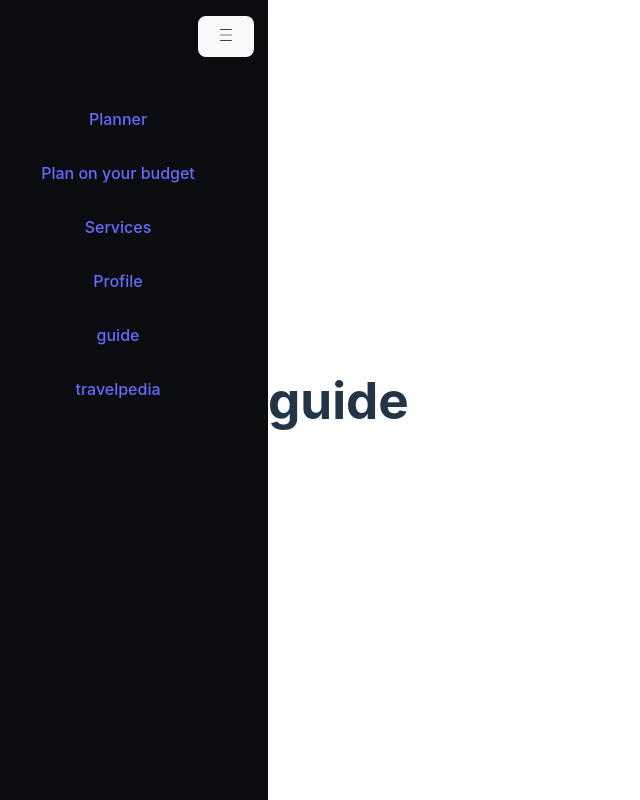
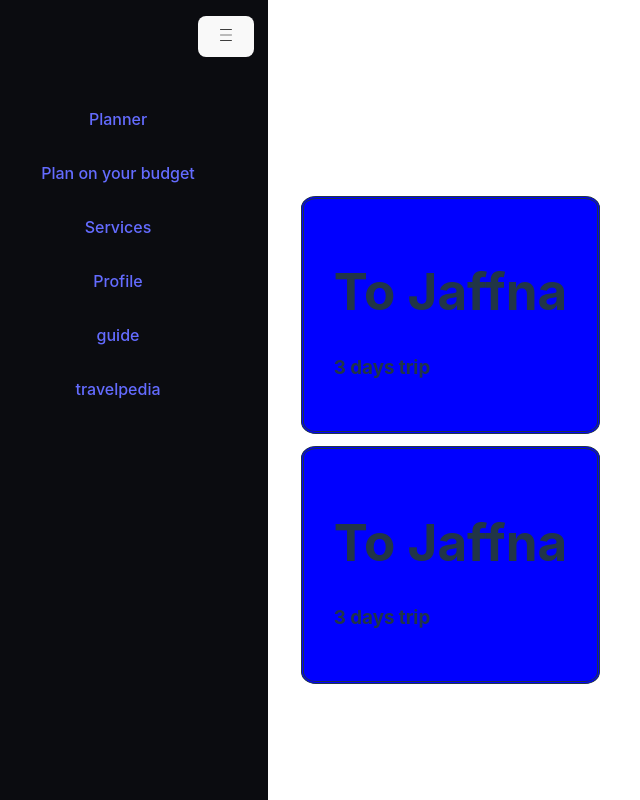
Before and after one commit to it21208744/exploremate, a React (Vite) app in the folder frontend/: page /travelerDashBoard/guide in a window 1280 px wide. Shown: the whole page, without its empty margins (32-672 px from the left). Built offline with nearby package versions, Linux system fonts and the light colour scheme; no server answers.

Commit message:
half completed all plans interface

```diff
--- a/frontend/src/assets/wrappers/travelersWrappers/guide.js
+++ b/frontend/src/assets/wrappers/travelersWrappers/guide.js
@@ -3,7 +3,18 @@ import styled from 'styled-components'
 const Wrapper = styled.div`
   .guideContainer {
     position: relative;
-    left: 300px;
+    left: 40vh;
+    /* top: -15vw; */
+  }
+
+  .planThumbnail {
+    position: relative;
+    top: 5vh;
+    background: blue;
+    margin: 1vw;
+    padding: 30px;
+    border-style: double;
+    border-radius: 5%;
   }
 `
 
--- a/frontend/src/index.css
+++ b/frontend/src/index.css
@@ -5,7 +5,7 @@
 
   color-scheme: light dark;
   color: rgba(255, 255, 255, 0.87);
-  background-color: #041421;
+  background-color: #d0d6d6;
 
   font-synthesis: none;
   text-rendering: optimizeLegibility;
--- a/frontend/src/pages/travelers/Guide.jsx
+++ b/frontend/src/pages/travelers/Guide.jsx
@@ -1,10 +1,28 @@
 import Wrapper from '../../assets/wrappers/travelersWrappers/guide'
+import getTokenfromHeaders from '../../components/getTokenFromHeader'
+import axios from 'axios'
+const Guide = () => {
+  try {
+    const res = axios.get('/api/v1/travelers/', getTokenfromHeaders())
+    res.then((test) => console.log(test.data[0].city))
+  } catch (error) {
+    console.log(error)
+  }
 
-const Guide = () => {
   return (
     <Wrapper>
       <div className="guideContainer">
-        <h1>guide</h1>
+        <div className="planThumbnail">
+          <h1>To Jaffna</h1>
+          <h3>3 days trip</h3>
+        </div>
+      </div>
+
+      <div className="guideContainer">
+        <div className="planThumbnail">
+          <h1>To Jaffna</h1>
+          <h3>3 days trip</h3>
+        </div>
       </div>
     </Wrapper>
   )
```
Also changed, not shown: 1 other file (tests, documents, lock files or other folders).
